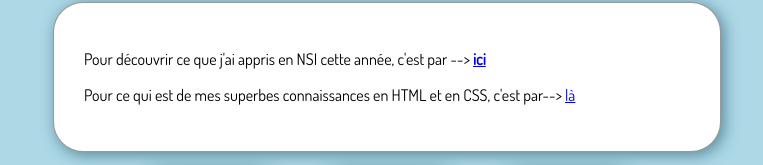
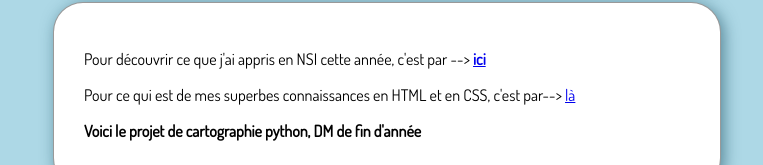
Before and after one commit to luludegex/luludegex.github.io, a plain HTML site: page index.html in a window 1280 px wide. Shown: the part 1425-1590 px from the top of the page, without its empty margins (253-1016 px from the left). Drawn offline with Linux system fonts and the light colour scheme.

Commit message:
ajout lien vers DM cartographie

```diff
--- a/index.html
+++ b/index.html
@@ -40,6 +40,7 @@
      <div class=card>
         <p>Pour découvrir ce que j'ai appris en NSI cette année, c'est par  --> <strong><a href="projet.html">ici</a></strong></p>
         <p>Pour ce qui est de mes superbes connaissances en HTML et en CSS, c'est par--> <a href="rapport.html">là</a> </p>
+        <p><strong>Voici le projet de cartographie python, DM de fin d'année </strong><strong><a href="https://github.com/luludegex/CartographieMeteo"></a></strong></p>
     </div>
 
     <div class= imagesTitre>
```
